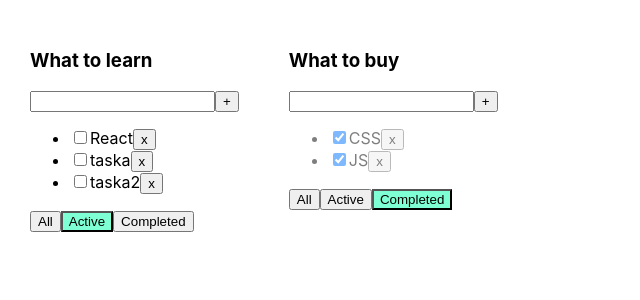
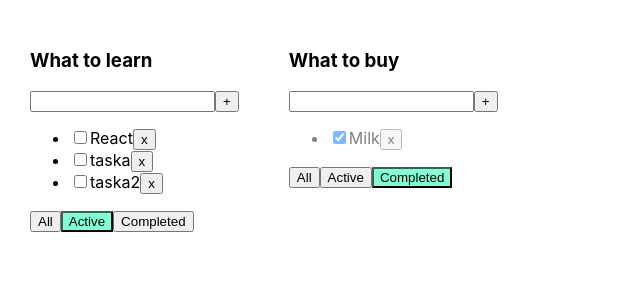
Before and after one commit to IvanMinets/todolist-noviy, a React (Create React App) app: page / in a window 1280 px wide. Shown: the top 300 px of the page, without its empty margins (0-640 px from the left). Built offline with nearby package versions, Linux system fonts and the light colour scheme.

Commit message:
added todolists array, function refactors

```diff
--- a/src/App.tsx
+++ b/src/App.tsx
@@ -11,54 +11,69 @@
 }
 
 function App() {
-    const [tasks, setTasks] = useState([
-        {id: v1(), title: "CSS", isDone: true},
-        {id: v1(), title: "JS", isDone: true},
-        {id: v1(), title: "React", isDone: false},
-        {id: v1(), title: "taska", isDone: false},
-        {id: v1(), title: "taska2", isDone: false}
-    ]);
 
-    const removeTask = (id: string) => {
-        let resultTasks = tasks.filter(t => t.id !== id) // t - параметр функции.
-        // Здесь сокращённая конструкция if-else. if (t.id !== id) {return true} else {return false}
-        setTasks(resultTasks); //setTask часть хука useState отвечает за перерисовку нового массива с тасками после удаления
+    const removeTask = (id: string, todolistId: string) => {
+        let tasks = tasksObj[todolistId]; // это уже обычный массив, к которому можно применять методы
+        let resultTasks = tasks.filter(t => t.id !== id);
+        tasksObj[todolistId] = resultTasks;
+        setTasks({...tasksObj});
     } // Функция для удаления тасок
     const changeFilter = (value: FilterValuesType, todolistId: string) => {
-
+        let todolist = todolists.find(tl => tl.id === todolistId);
+        if (todolist) {
+            todolist.filter = value;
+            setTodoLists([...todolists]);
+        }
     } // Функция для фильтрации тасок.
-    const addTask = (title: string) => {
-        let newTask = {id: v1(), title: title, isDone: false}
-        let newTasks = [newTask, ...tasks]
-        setTasks(newTasks)
+    const addTask = (title: string, todolistId: string) => {
+        let newTask = {id: v1(), title: title, isDone: false};
+        let tasks = tasksObj[todolistId];
+        let newTasks = [newTask, ...tasks];
+        tasksObj[todolistId] = newTasks;
+        setTasks(tasksObj);
     } // Функция для добавления тасок
-    const changeStatus = (taskId: string, isDone: boolean) => {
+    const changeStatus = (taskId: string, isDone: boolean, todolistId: string) => {
+        let tasks = tasksObj[todolistId];
         let task = tasks.find((t) => {
             return t.id === taskId
         }) // if (t.id === taskId) {return true} else {return false} //находим нужную таску
         if (task) {
             task.isDone = isDone;
+            setTasks({...tasksObj});
         }
-        setTasks([...tasks]);
     } // Функция для изменения чекбокса таски
 
+    let todolistId1 = v1();
+    let todolistId2 = v1();
 
-    let todolists: Array<TodoListType> = [
-        {id: v1(), title: "What to learn", filter: "active"},
-        {id: v1(), title: "What to buy", filter: "completed"}
-    ]
+    let [todolists, setTodoLists] = useState<Array<TodoListType>>([
+        {id: todolistId1, title: "What to learn", filter: "active"},
+        {id: todolistId2, title: "What to buy", filter: "completed"}
+    ])
+
+    let [tasksObj, setTasks] = useState({
+        [todolistId1]: [{id: v1(), title: "CSS", isDone: true},
+            {id: v1(), title: "JS", isDone: true},
+            {id: v1(), title: "React", isDone: false},
+            {id: v1(), title: "taska", isDone: false},
+            {id: v1(), title: "taska2", isDone: false}],
+        [todolistId2]: [
+            {id: v1(), title: "Book", isDone: false},
+            {id: v1(), title: "Milk", isDone: true},
+        ]
+    })
 
     return (
         <div className="App">
             {
                 todolists.map((tl) => {
-                    let tasksForTodoList = tasks;
+                    let tasksForTodoList = tasksObj[tl.id];
 
                     if (tl.filter === "completed") {
-                        tasksForTodoList = tasks.filter(t => t.isDone === true)
+                        tasksForTodoList = tasksForTodoList.filter(t => t.isDone === true)
                     }
                     if (tl.filter === "active") {
-                        tasksForTodoList = tasks.filter(t => t.isDone === false)
+                        tasksForTodoList = tasksForTodoList.filter(t => t.isDone === false)
                     }
                     return <Todolist
                         key={tl.id}
--- a/src/Todolist.tsx
+++ b/src/Todolist.tsx
@@ -1,4 +1,4 @@
-import React, {ChangeEvent, ChangeEventHandler, KeyboardEvent, useState} from 'react';
+import React, {ChangeEvent, KeyboardEvent, useState} from 'react';
 import {FilterValuesType} from "./App";
 
 type TaskType = {
@@ -10,10 +10,10 @@
     id: string
     title: string
     tasks: Array<TaskType>
-    removeTask: (id: string) => void
+    removeTask: (id: string, todolistId: string) => void
     changeFilter: (value: FilterValuesType, todolistId: string) => void
-    addTask: (title: string) => void
-    changeTaskStatus: (taskId: string, isDone: boolean) => void
+    addTask: (title: string, todolistId: string) => void
+    changeTaskStatus: (taskId: string, isDone: boolean, todolistId: string) => void
     filter: FilterValuesType
 }
 
@@ -23,7 +23,7 @@
 
     const addTask = () => {
         if (newTaskTitle.trim() !== "") {
-            props.addTask(newTaskTitle);
+            props.addTask(newTaskTitle, props.id);
             setNewTaskTitle("");
         }
         else {
@@ -62,9 +62,9 @@
                     //убрали return и скобки .map((t)=>{return <li>...}
                     props.tasks.map(t => {
                         const onRemoveHandler = () => {
-                            props.removeTask(t.id)
+                            props.removeTask(t.id, props.id)
                         }// функция для удаления таски
-                        const onChangeHandler = (e: ChangeEvent<HTMLInputElement>) => {props.changeTaskStatus(t.id, e.currentTarget.checked)} // функция для изменения стейта чекбокса
+                        const onChangeHandler = (e: ChangeEvent<HTMLInputElement>) => {props.changeTaskStatus(t.id, e.currentTarget.checked, props.id)} // функция для изменения стейта чекбокса
 
                         return <li key={t.id} className={t.isDone ? "is-done": ""}><input
                             type="checkbox"
```
